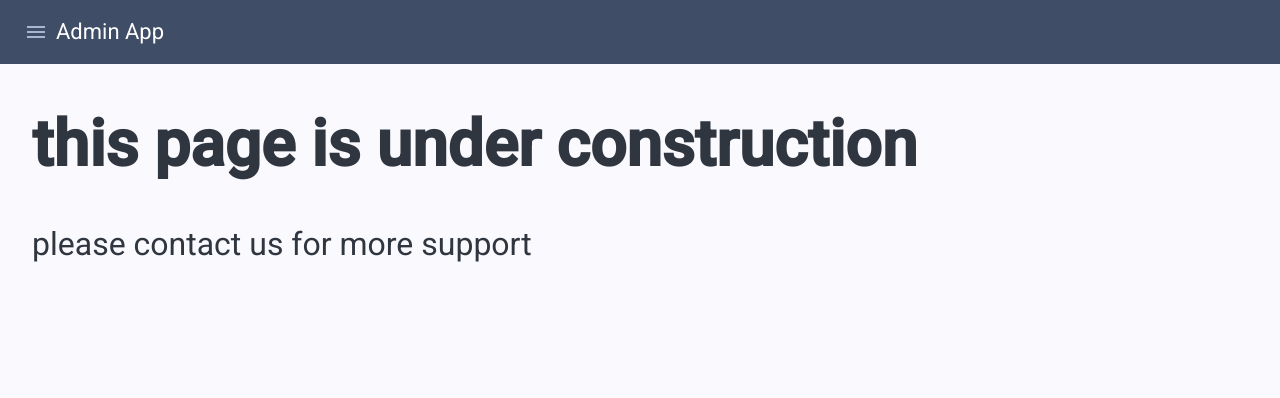
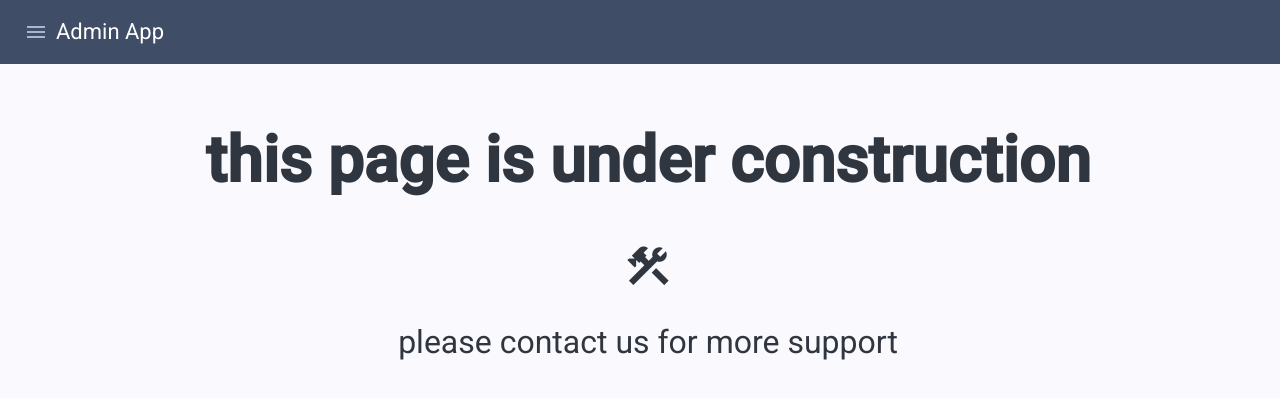
Before and after one commit to mayarelgarf/admin-app, an Angular app: page / in a window 1280 px wide. Shown: the top 398 px of the page. Built offline with nearby package versions, Linux system fonts and the light colour scheme.

Commit message:
update underconstruction page

```diff
--- a/src/app/shared/components/under-construction/under-construction.component.html
+++ b/src/app/shared/components/under-construction/under-construction.component.html
@@ -1,5 +1,5 @@
-<div>
-    <h1>this page is under construction </h1>
-    <p>please contact us for more support </p>
-
+<div class="under-construction-wrapper">
+  <h1>this page is under construction</h1>
+  <mat-icon class="construction-icon">construction</mat-icon>
+  <p>please contact us for more support</p>
 </div>
--- a/src/app/shared/components/under-construction/under-construction.component.scss
+++ b/src/app/shared/components/under-construction/under-construction.component.scss
@@ -0,0 +1,12 @@
+.under-construction-wrapper {
+  display: flex;
+  justify-content: center;
+  align-items: center;
+  flex-direction: column;
+  text-align: center;
+  .construction-icon {
+    font-size: 3.125rem;
+    height: 3.125rem;
+    width: 3.125rem;
+  }
+}
--- a/src/app/shared/components/under-construction/under-construction.component.ts
+++ b/src/app/shared/components/under-construction/under-construction.component.ts
@@ -1,8 +1,9 @@
 import { Component } from '@angular/core';
+import { MatIconModule } from '@angular/material/icon';
 
 @Component({
   selector: 'app-under-construction',
-  imports: [],
+  imports: [MatIconModule],
   templateUrl: './under-construction.component.html',
   styleUrl: './under-construction.component.scss'
 })
```
